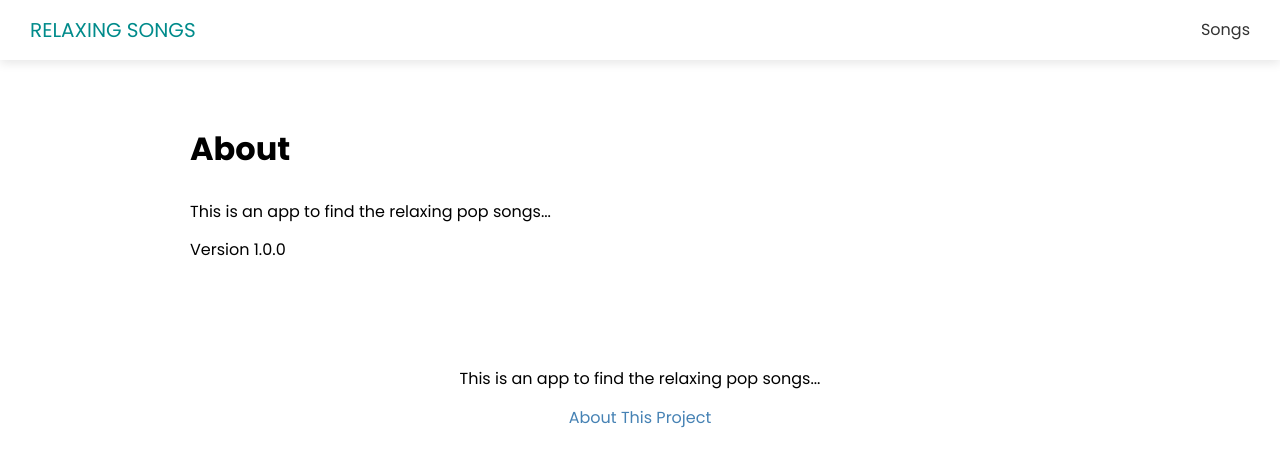
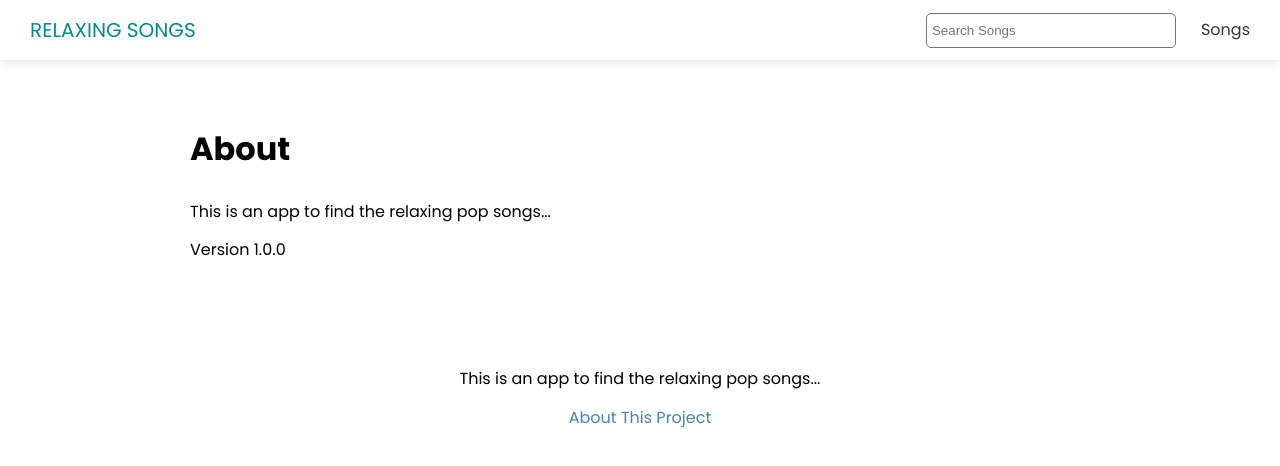
Before and after one commit to miily8310s/relaxing-pop-songs, a Next.js app: page /about in a window 1280 px wide. Shown: the top 466 px of the page. Built offline with nearby package versions, Linux system fonts and the light colour scheme.

Commit message:
add search component

```diff
--- a/components/Header.tsx
+++ b/components/Header.tsx
@@ -1,4 +1,5 @@
 import Link from 'next/link'
+import Search from '@/components/Search'
 import styles from '@/styles/Header.module.scss'
 
 export const Header = (): JSX.Element => {
@@ -12,6 +13,9 @@
       <nav>
         <ul>
           <li>
+            <Search />
+          </li>
+          <li>
             <Link href="/songs">Songs</Link>
           </li>
         </ul>
--- /dev/null
+++ b/components/Search.tsx
@@ -0,0 +1,28 @@
+import { FormEvent, useState } from 'react'
+import { useRouter } from 'next/router'
+import styles from '@/styles/Search.module.scss'
+
+const Search = (): JSX.Element => {
+  const [term, setTerm] = useState('')
+  const router = useRouter()
+
+  const handleSubmit = (e: FormEvent) => {
+    e.preventDefault()
+    router.push(`/songs/search?term=${term}`)
+    setTerm('')
+  }
+  return (
+    <div className={styles.search}>
+      <form onSubmit={handleSubmit}>
+        <input
+          type="text"
+          value={term}
+          onChange={(e) => setTerm(e.target.value)}
+          placeholder="Search Songs"
+        />
+      </form>
+    </div>
+  )
+}
+
+export default Search
--- a/styles/Header.module.scss
+++ b/styles/Header.module.scss
@@ -18,6 +18,11 @@
 
   ul {
     list-style: none;
+    display: flex;
+    align-items: center;
+  }
+  li:last-child {
+    margin-left: 25px;
   }
 }
 
--- /dev/null
+++ b/styles/Search.module.scss
@@ -0,0 +1,7 @@
+.search input {
+  width: 250px;
+  height: 35px;
+  padding: 5px;
+  border: 1px #777 solid;
+  border-radius: 5px;
+}
```
